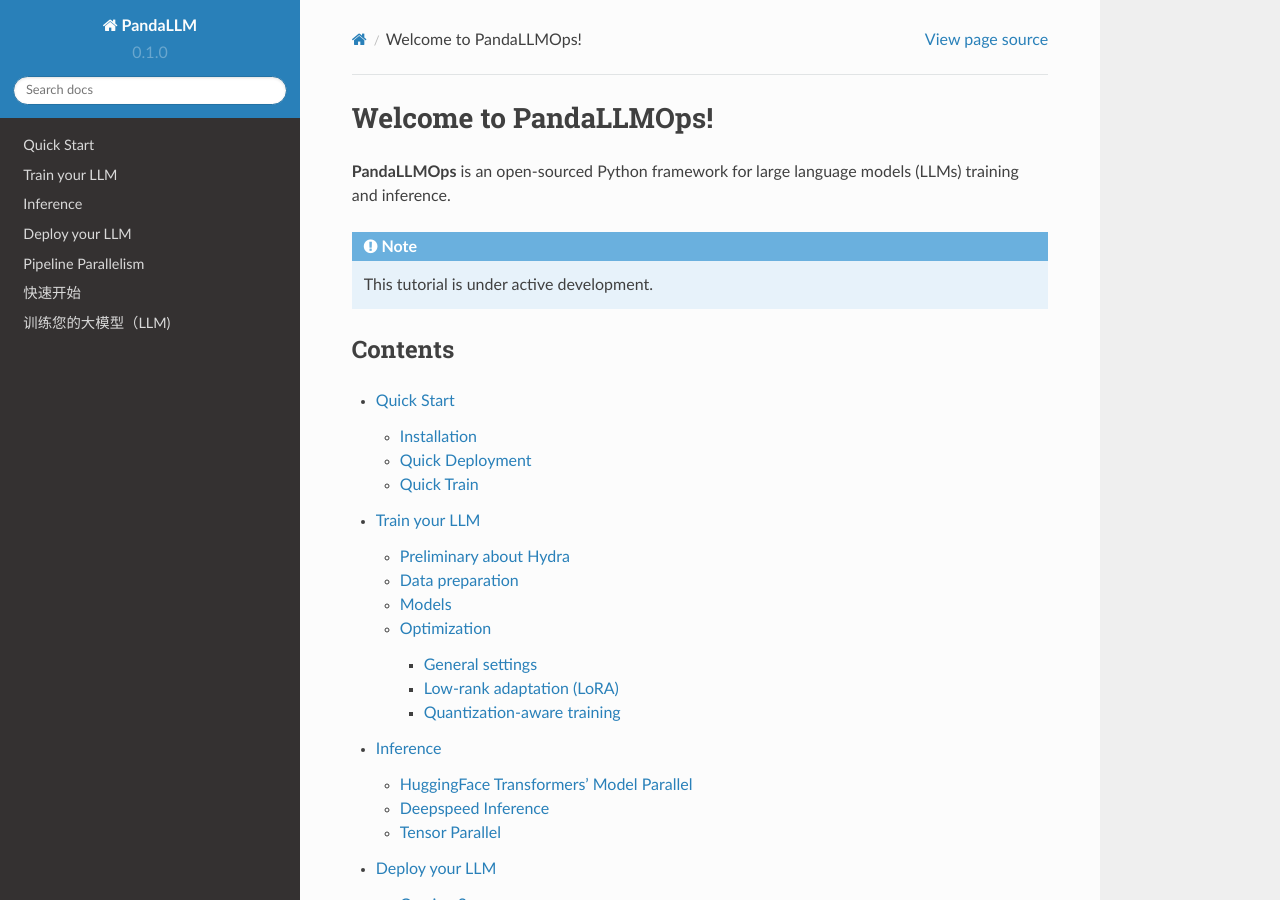
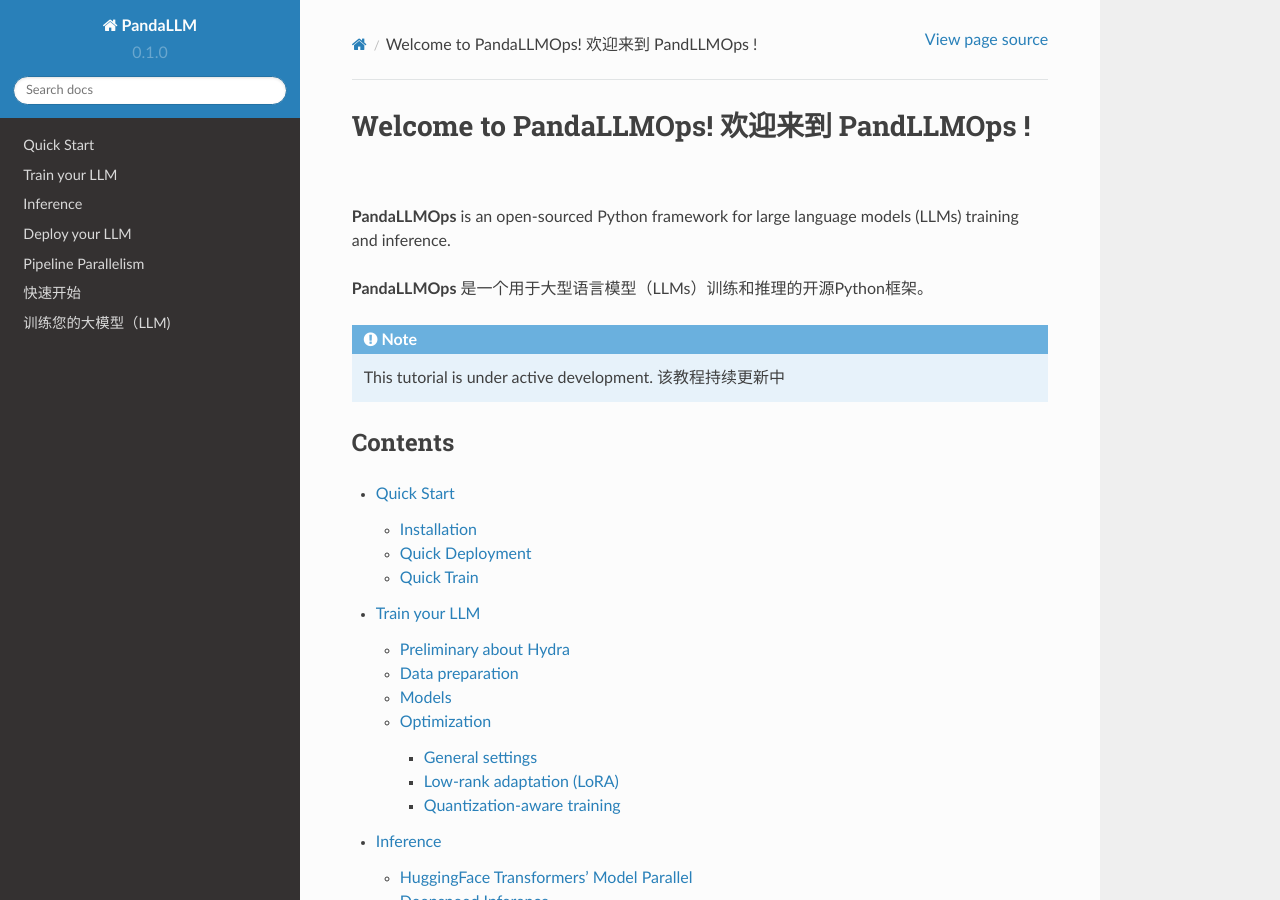
Before and after one commit to mzf666/panda-tutorial, a Sphinx documentation site: the page built from docs/source/index.rst, in a window 1280 px wide and 900 px high. Built offline with Sphinx 7.4.7 and the Read the Docs theme 2.0.0, drawn with Linux system fonts in a browser that asks for light colours; pages that are not in the unit, such as notebooks, are missing from menus.

Commit message:
Update index.rst

```diff
--- a/docs/source/index.rst
+++ b/docs/source/index.rst
@@ -1,11 +1,14 @@
-Welcome to PandaLLMOps!
+Welcome to PandaLLMOps! 欢迎来到 PandLLMOps !
 ===================================
 
 **PandaLLMOps** is an open-sourced Python framework for large language models (LLMs) training and inference.
 
+**PandaLLMOps** 是一个用于大型语言模型（LLMs）训练和推理的开源Python框架。
+
 .. note::
 
    This tutorial is under active development.
+   该教程持续更新中
 
 Contents
 --------
```
